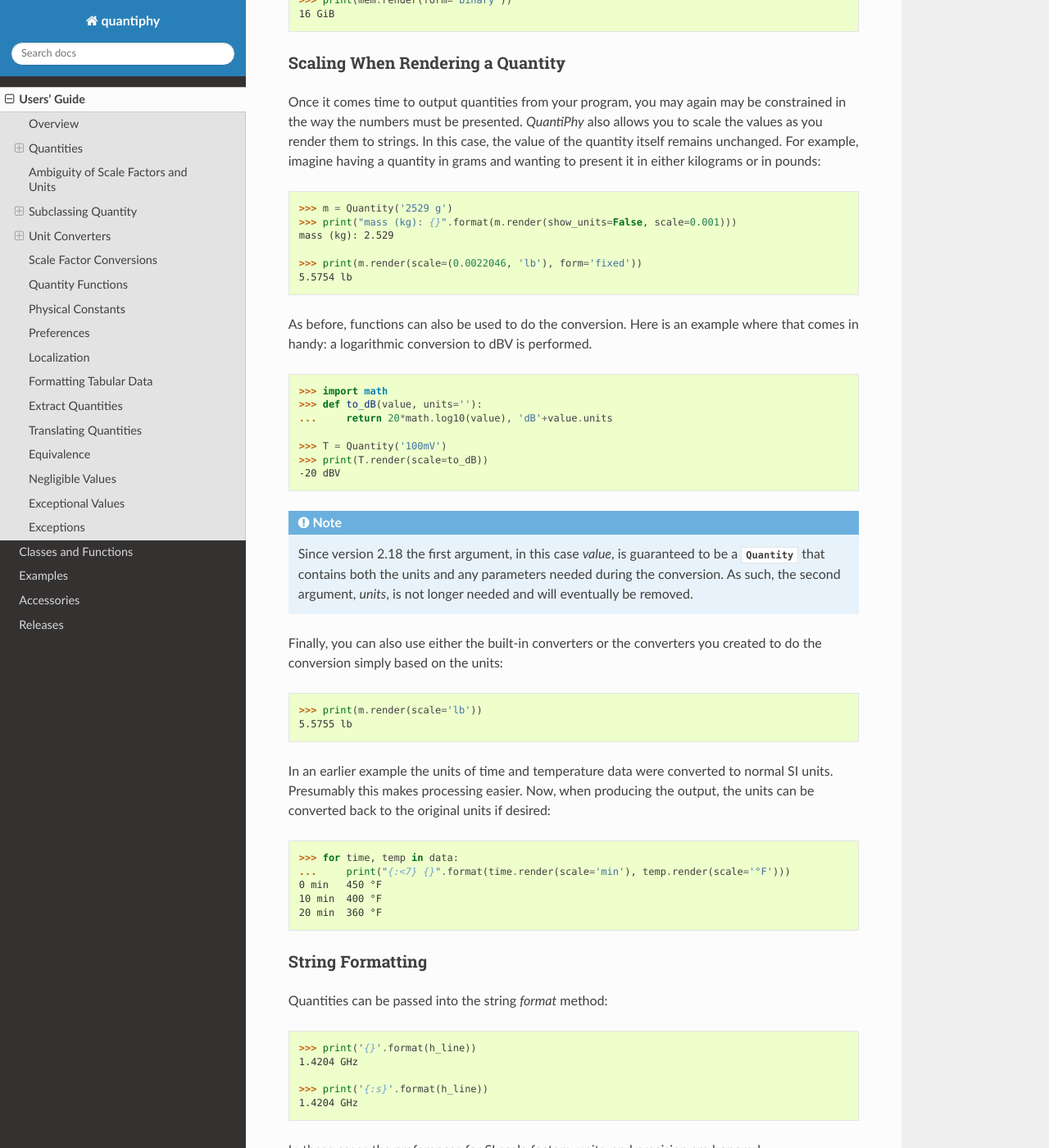
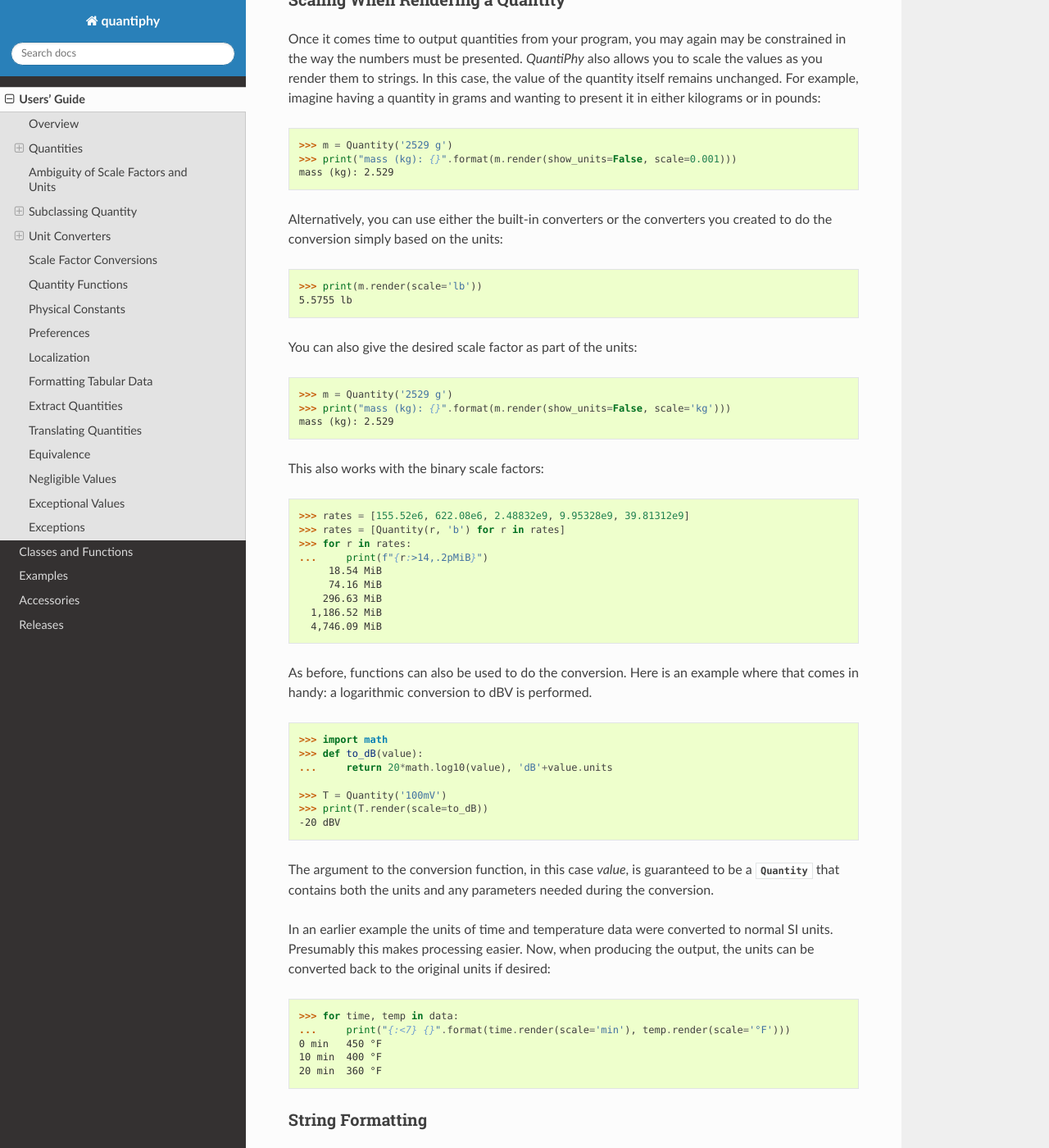
Before and after one commit to KenKundert/quantiphy, a Sphinx documentation site: the page built from doc/user.rst, in a window 1280 px wide and 1400 px high, scrolled down 14648 px. Shown: the whole window at 82% size. Built offline with Sphinx 7.4.7 and the Read the Docs theme 3.1.0, drawn with Linux system fonts in a browser that asks for light colours; some of the changed text lies outside the part shown.

Commit message:
Deprecate units argument for scaling functions
Switched the code and the documentation to use scaling functions without units as second argum▶
Loosened UnitConversion so it accepts scaling functions written for Quantity.scale()
Switched to using ruff for linting

```diff
--- a/doc/examples.rst
+++ b/doc/examples.rst
@@ -322,10 +322,10 @@ they like, but internally they are all converted to seconds.
     >>> _ = UnitConversion('s', 'sec second seconds')
     >>> _ = UnitConversion('s', 'm min minute minutes', 60)
     >>> _ = UnitConversion('s', 'h hr hour hours', 60*60)
-    >>> _ = UnitConversion('s', 'd day days', 24*60*60)
-    >>> _ = UnitConversion('s', 'w week weeks', 7*24*60*60)
+    >>> _ = UnitConversion('s', 'D d day days', 24*60*60)
+    >>> _ = UnitConversion('s', 'W w week weeks', 7*24*60*60)
     >>> _ = UnitConversion('s', 'M month months', 30*24*60*60)
-    >>> _ = UnitConversion('s', 'y year years', 365*24*60*60)
+    >>> _ = UnitConversion('s', 'Y y year years', 365*24*60*60)
     >>> Quantity.set_prefs(ignore_sf=True)
 
     >>> configuration = '''
--- a/doc/user.rst
+++ b/doc/user.rst
@@ -452,18 +452,15 @@ conversion is :index:`not linear <dB>`:
 
 .. code-block:: python
 
-    >>> def from_dB(value, units=''):
+    >>> def from_dB(value):
     ...     return 10**(value/20), value.units[2:]
 
     >>> Quantity('-100 dBV', scale=from_dB)
     Quantity('10 uV')
 
-.. note::
-
-   Since version 2.18 the first argument, in this case *value*, is guaranteed to
-   be a :class:`Quantity` that contains both the units and any parameters needed
-   during the conversion.  As such, the second argument, *units*, is not longer
-   needed and will eventually be removed.
+The argument to the conversion function, in this case *value*, is guaranteed to
+be a :class:`Quantity` that contains both the units and any parameters needed
+during the conversion.
 
 The conversion can also often occur if you simply state the units you wish the
 quantity to have:
@@ -833,8 +830,35 @@ in grams and wanting to present it in either kilograms or in pounds:
     >>> print("mass (kg): {}".format(m.render(show_units=False, scale=0.001)))
     mass (kg): 2.529
 
-    >>> print(m.render(scale=(0.0022046, 'lb'), form='fixed'))
-    5.5754 lb
+Alternatively, you can use either the built-in converters or the converters you
+created to do the conversion simply based on the units:
+
+.. code-block:: python
+
+    >>> print(m.render(scale='lb'))
+    5.5755 lb
+
+You can also give the desired scale factor as part of the units:
+
+.. code-block:: python
+
+    >>> m = Quantity('2529 g')
+    >>> print("mass (kg): {}".format(m.render(show_units=False, scale='kg')))
+    mass (kg): 2.529
+
+This also works with the binary scale factors:
+
+.. code-block:: python
+
+    >>> rates = [155.52e6, 622.08e6, 2.48832e9, 9.95328e9, 39.81312e9]
+    >>> rates = [Quantity(r, 'b') for r in rates]
+    >>> for r in rates:
+    ...     print(f"{r:>14,.2pMiB}")
+         18.54 MiB
+         74.16 MiB
+        296.63 MiB
+      1,186.52 MiB
+      4,746.09 MiB
 
 As before, functions can also be used to do the conversion. Here is an example
 where that comes in handy: a logarithmic conversion to :index:`dBV <dB>` is
@@ -843,27 +867,16 @@ performed.
 .. code-block:: python
 
     >>> import math
-    >>> def to_dB(value, units=''):
+    >>> def to_dB(value):
     ...     return 20*math.log10(value), 'dB'+value.units
 
     >>> T = Quantity('100mV')
     >>> print(T.render(scale=to_dB))
     -20 dBV
 
-.. note::
-
-   Since version 2.18 the first argument, in this case *value*, is guaranteed to
-   be a :class:`Quantity` that contains both the units and any parameters needed
-   during the conversion.  As such, the second argument, *units*, is not longer
-   needed and will eventually be removed.
-
-Finally, you can also use either the built-in converters or the converters you
-created to do the conversion simply based on the units:
-
-.. code-block:: python
-
-    >>> print(m.render(scale='lb'))
-    5.5755 lb
+The argument to the conversion function, in this case *value*, is guaranteed to
+be a :class:`Quantity` that contains both the units and any parameters needed
+during the conversion.
 
 In an earlier example the units of time and temperature data were converted to
 normal SI units. Presumably this makes processing easier. Now, when producing
@@ -1208,11 +1221,11 @@ accordingly:
 
     >>> for p in range(1, 5):
     ...     bytes = Quantity(256**p, 'B')
-    ...     print(f"An {8*p} bit bus addresses {bytes:,pkB}.")
-    An 8 bit bus addresses 0.256 kB.
-    An 16 bit bus addresses 65.536 kB.
-    An 24 bit bus addresses 16,777.216 kB.
-    An 32 bit bus addresses 4,294,967.296 kB.
+    ...     print(f"An {8*p} bit bus addresses {bytes:,pkB} ({bytes:,pKiB}).")
+    An 8 bit bus addresses 0.256 kB (0.25 KiB).
+    An 16 bit bus addresses 65.536 kB (64 KiB).
+    An 24 bit bus addresses 16,777.216 kB (16,384 KiB).
+    An 32 bit bus addresses 4,294,967.296 kB (4,194,304 KiB).
 
 Generally you should only specify base units when using a format that renders
 with scale factors as otherwise you could see two scale factors on the same
@@ -1637,13 +1650,14 @@ One way around this is to add another conversion specifically for differences:
     >>> print(Quantity('100 Δ°C', scale='Δ°F'))
     180 Δ°F
 
-Notice that the scaling functions used here differ from those described
-previously in that they only take one argument and return one value.  The units
-are not included in either then argument list or the return value.
-
-Also notice that the return value of *UnitConversion* was not used in the
-examples above.  It is enough to simply create the *UnitConversion* for it to be
-available to *Quantity*. So, it is normal to not capture the return value of
+Notice that the scaling functions used here differ slightly from those described
+previously in that they only return one value.  The units are not included in
+the return value.  You can use the previously described scaling functions that
+do return units here, but the units will be ignored.
+
+The return value of *UnitConversion* was not used in the examples above.  It is
+enough to simply create the *UnitConversion* for it to be available to
+*Quantity*. So, it is normal to not capture the return value of
 *UnitConversion*. However, there are a few things you can do with the return
 value.  First you can convert it to a string to get a description of the
 relationship.  This is largely used as a sanity check:
```
Also changed, not shown: other parts of doc/user.rst (+6 -6 lines), pyproject.toml (+10 -0 lines), 5 other files.
